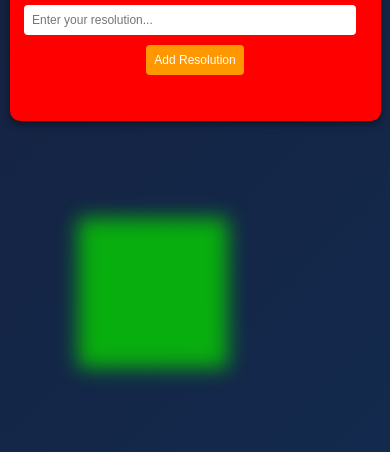
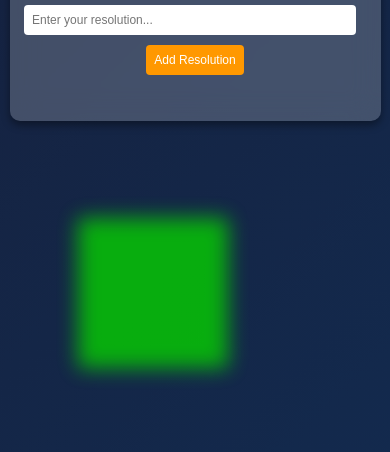
Before and after one commit to CogniSolver/resolution-tracker, a plain HTML site: page index.html in a window 390 px wide. Shown: the part 392-844 px from the top of the page. Drawn offline with Linux system fonts and the light colour scheme.

Commit message:
removed styling bug

```diff
--- a/style.css
+++ b/style.css
@@ -165,7 +165,6 @@ li span {
         max-width: none;
         padding: 10px;
         max-height: 700px;
-        background-color: green;
     }
 
     h1 {
@@ -207,8 +206,6 @@ li span {
 
 @media (max-width: 480px) {
     #app {
-        background-color: red;
-        /* width: 90%; */
         padding: 10px;
         max-height: 700px;
     }
@@ -249,7 +246,6 @@ li span {
 
 @media (min-width: 1200px) {
     #app {
-        background-color: red;
         max-width: none;
         padding: 15px;
     }
```
